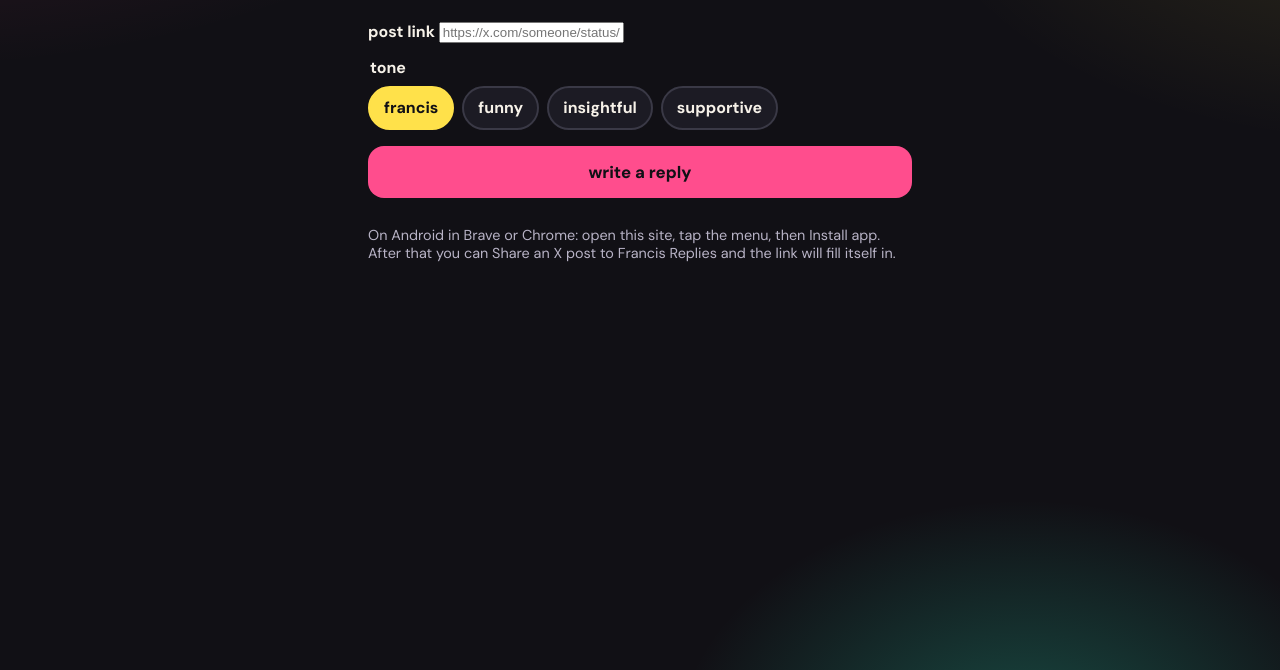
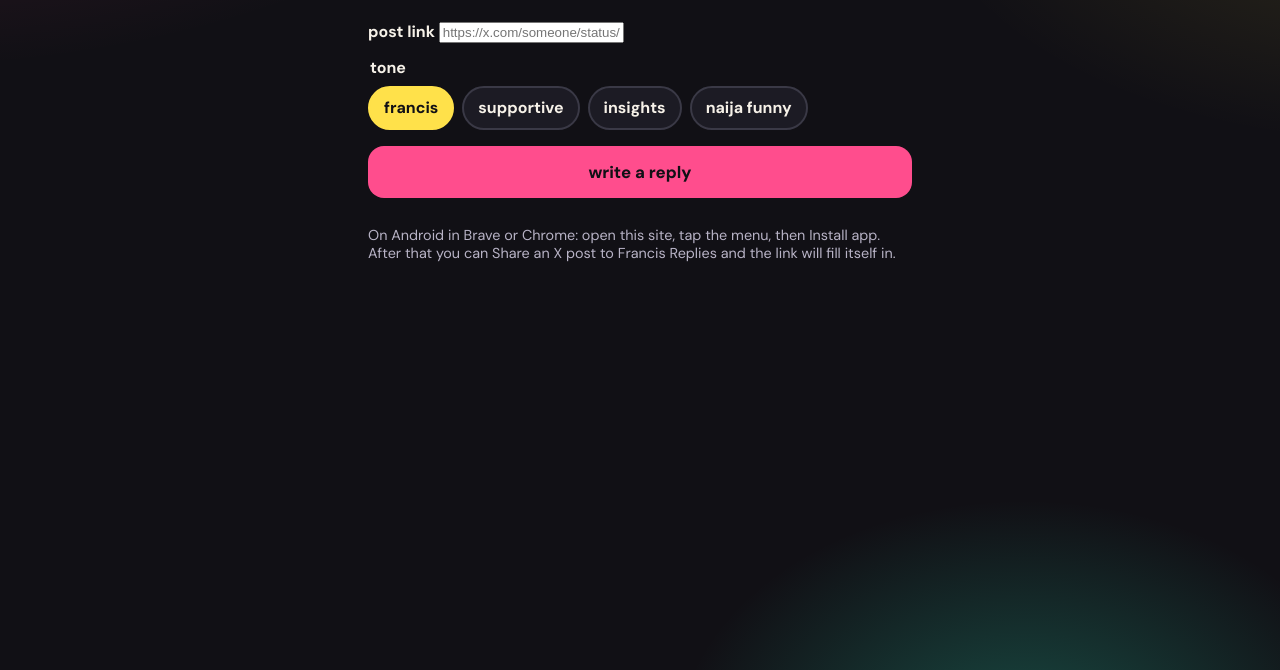
Before and after one commit to supero13/x-replier, a plain HTML site: page public/index.html in a window 1280 px wide. Shown: the part 130-800 px from the top of the page. Drawn offline with nearby package versions, Linux system fonts and the light colour scheme.

Commit message:
Switch the tone picker to francis, supportive, insights, and naija funny.
Keep every reply positive, ban more AI filler including vibe, and allow pidgin only in naija funny mode. Bump the service worker cache so the new chips show up.

```diff
--- a/public/index.html
+++ b/public/index.html
@@ -26,9 +26,9 @@
         <fieldset class="tones">
           <legend>tone</legend>
           <button type="button" data-tone="francis" aria-pressed="true">francis</button>
-          <button type="button" data-tone="funny" aria-pressed="false">funny</button>
-          <button type="button" data-tone="insightful" aria-pressed="false">insightful</button>
           <button type="button" data-tone="supportive" aria-pressed="false">supportive</button>
+          <button type="button" data-tone="insights" aria-pressed="false">insights</button>
+          <button type="button" data-tone="naija funny" aria-pressed="false">naija funny</button>
         </fieldset>
         <button class="btn" id="go" type="submit">write a reply</button>
       </form>
--- a/public/sw.js
+++ b/public/sw.js
@@ -1,4 +1,4 @@
-const CACHE = "francis-replies-v5";
+const CACHE = "francis-replies-v6";
 const ASSETS = ["/", "/index.html", "/styles.css", "/app.js", "/manifest.webmanifest", "/icons/icon-192.png", "/icons/icon-512.png"];
 
 self.addEventListener("install", (event) => {
```
Also changed, not shown: 1 other file.
